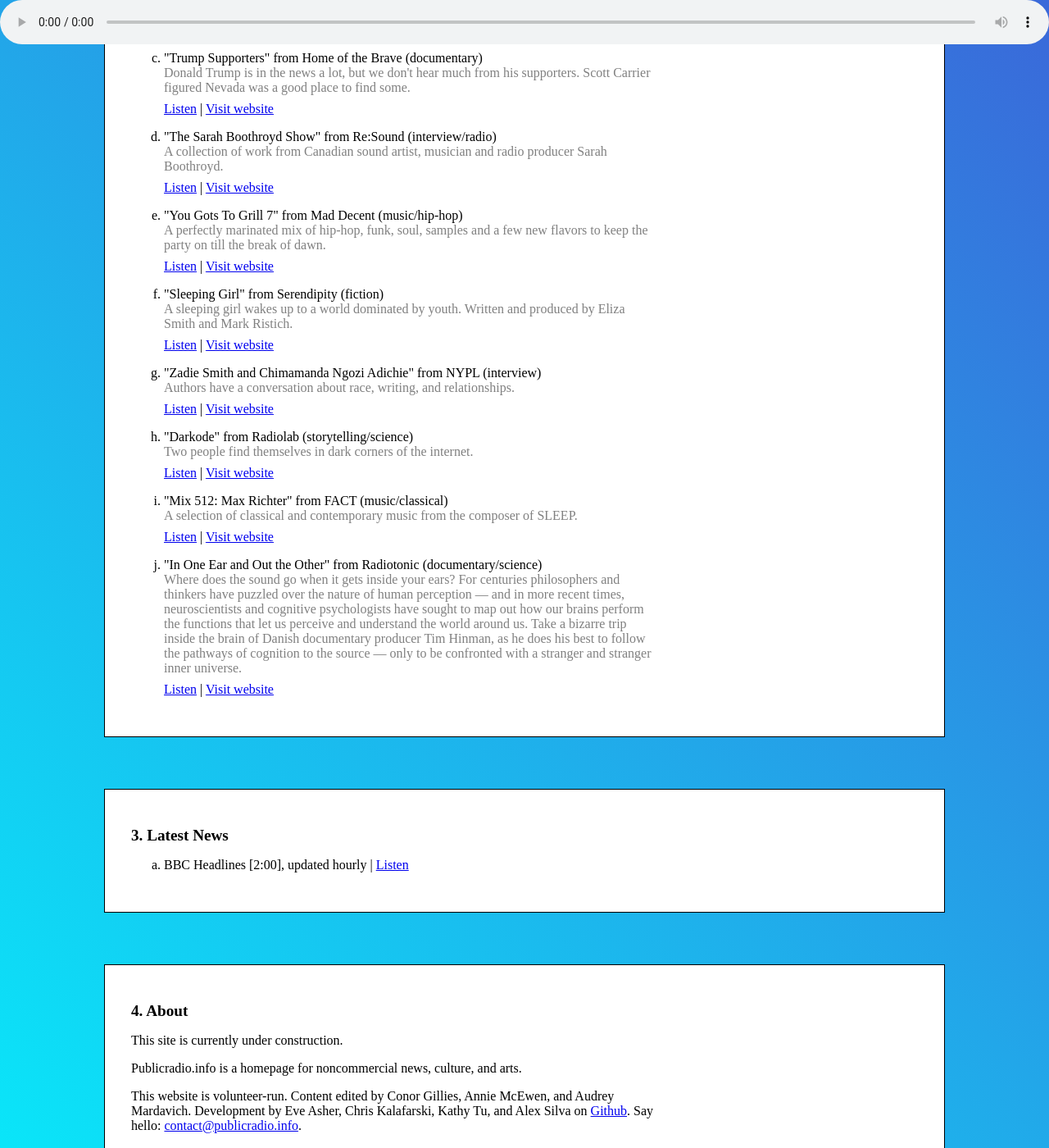
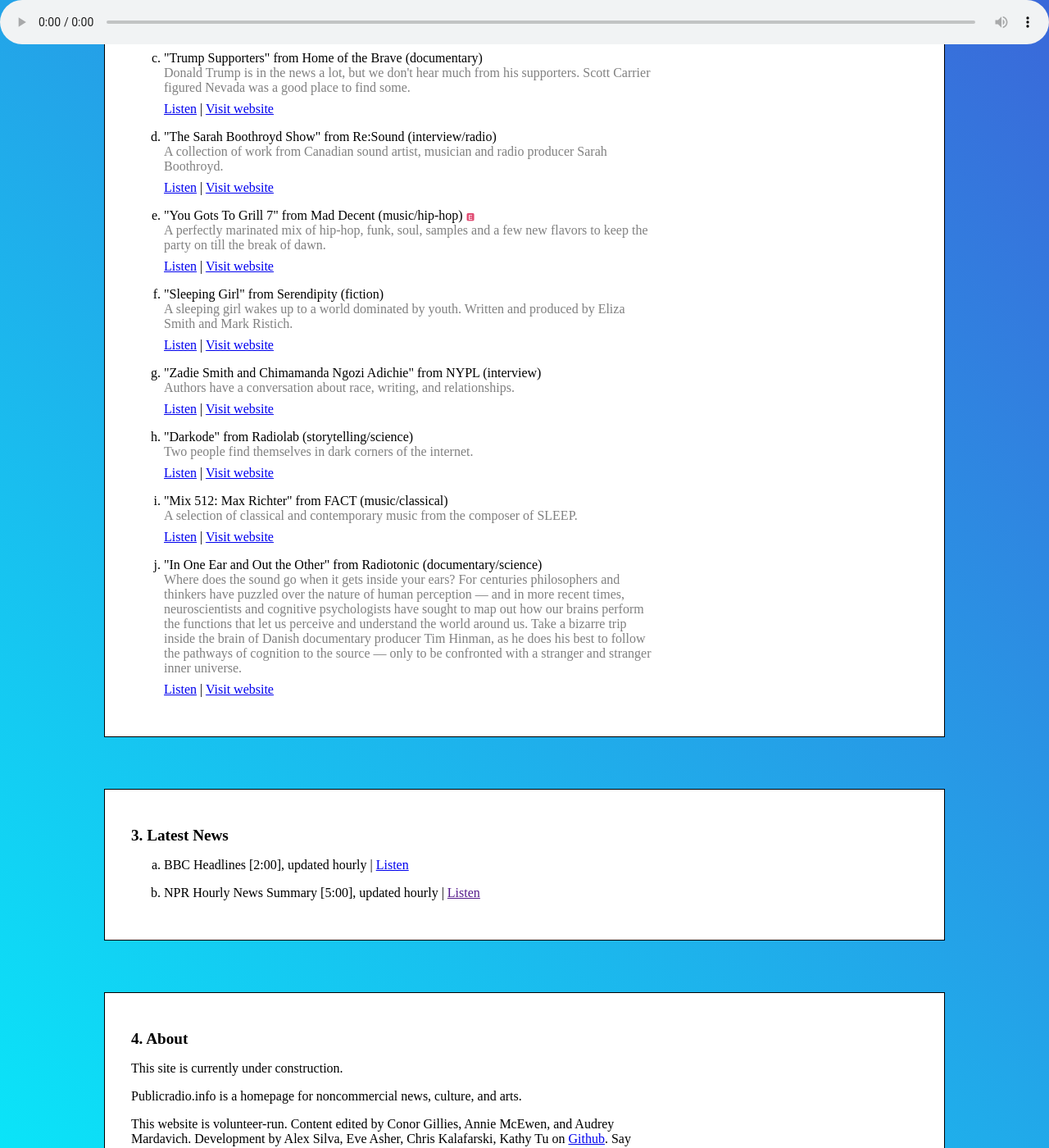
Before and after one commit to radioopensource/dotinfo, a Jekyll site: the page built from index.html, in a window 1280 px wide and 1400 px high, scrolled down 716 px. Shown: the whole window at 82% size. Built offline with Jekyll 4.4.1, drawn with Linux system fonts in a browser that asks for light colours; nearby versions of some CDN libraries.

Commit message:
pull hourly news from npr

```diff
--- a/_data/feeds.yml
+++ b/_data/feeds.yml
@@ -1,3 +1,8 @@
 - title: BBC Headlines [2:00]
   frequency: updated hourly
   audio: http://wsdownload.bbc.co.uk/worldservice/css/96mp3/latest/bbcnewssummary.mp3
+  type: bbc
+- title: NPR Hourly News Summary  [5:00]
+  frequency: updated hourly
+  audio:
+  type: npr
--- a/_includes/content.html
+++ b/_includes/content.html
@@ -24,7 +24,8 @@
      <h1>2. <strong>Selected Audio</strong></h1>
      <ol type="a">
         {% for pick in collection %}
-          <li> "{{ pick.title }}" from {{ pick.series }} ({{ pick.genre }}) {% if pick.explicit == "true" %} (explicit) {% endif %}
+          <li> "{{ pick.title }}" from {{ pick.series }} ({{ pick.genre }}) {% if pick.explicit == true %}
+            <div class="explicit">&#x1f174;</div> {% endif %}
             <div class="description"> {{ pick.description }} </div>
             <div class="links">
               <a class="listen" href="{{ pick.audio }}">Listen</a> {% if pick.website %} |
@@ -42,7 +43,7 @@
     {% for feed in site.data.feeds %}
       <li>
         {{ feed.title }}, {{ feed.frequency }} |
-        <a id="default-audio" class="listen" href="{{ feed.audio }}">Listen</a>
+        <a class="listen {{ feed.type }}" href="{{ feed.audio }}">Listen</a>
       </li>
     {% endfor %}
   </ol>
@@ -66,7 +67,9 @@
 
     <p>Publicradio.info is a homepage for noncommercial news, culture, and arts.</p>
 
-    <p>This website is volunteer-run. Content edited by Conor Gillies, Annie McEwen, and Audrey Mardavich. Development by Eve Asher, Chris Kalafarski, Kathy Tu, and Alex Silva on
+    <p>
+      This website is volunteer-run. Content edited by Conor Gillies, Annie McEwen, and Audrey Mardavich.
+      Development by Alex Silva, Eve Asher, Chris Kalafarski, Kathy Tu on
       <a href="https://github.com/radioopensource/dotinfo">Github</a>.
       Say hello: <a href="mailto:contact@publicradio.info">contact@publicradio.info</a>.
     </p>
--- a/_includes/footer.html
+++ b/_includes/footer.html
@@ -6,11 +6,11 @@
     var
       audioPlayer = $('audio')[0],
       audioSource = $('audio').find('source'),
-      play = false;
+      nprURL = 'https://api.npr.org/query?id=500005&profileTypeId=15&meta=inherit&apiKey=MDIxMDY2MTYzMDE0NDY0MDQ5NzY4YWJlNg000&output=JSON&numResults=1&fields=audio';
 
-    loadAudio($('#default-audio')[0].href);
+    loadAudio($('#news').find('.bbc').attr('href')); // set default audio
     $('.listen').on('click', playAudioHandler);
-    window.addEventListener("keydown", onKeyDown, false);
+    window.addEventListener('keydown', onKeyDown, false);
 
     function playAudioHandler (e) {
       e.preventDefault();
@@ -66,5 +64,15 @@
       return false;
     }
 
+    $.ajax({
+      url: nprURL,
+      type: 'GET',
+      dataType: 'JSON',
+      success: function (data) {
+        var nprAudio = data.list.story[0].audio[0].format.mp3[0].$text
+        $('#news').find('.npr').attr('href', nprAudio);
+      }
+    });
+
   </script>
 </footer>
--- a/css/styles.css
+++ b/css/styles.css
@@ -42,6 +42,10 @@
   -webkit-filter: drop-shadow(12px 12px 10px rgba(0,0,0,1));
 }
 
+ol li {
+  margin-bottom: 1em;
+}
+
 .module {
   text-align: left;
   margin: 0 auto;
@@ -61,8 +65,11 @@
   margin-bottom: 0.5em;
 }
 
-.links {
-  margin-bottom: 1em;
+.explicit {
+  display: inline;
+  font-family: sans-serif;
+  color: #E04B72;
+  font-size: 0.7em;
 }
 
 .main_program {
@@ -84,7 +91,6 @@
   float: left;
   padding: 10px 0 10px 25px;
 }
-
 
 div#selected {
   border: 1px solid black;
```
Also changed, not shown: other parts of _includes/footer.html (+5 -7 lines), _c201510/005.md (+1 -1 lines).
